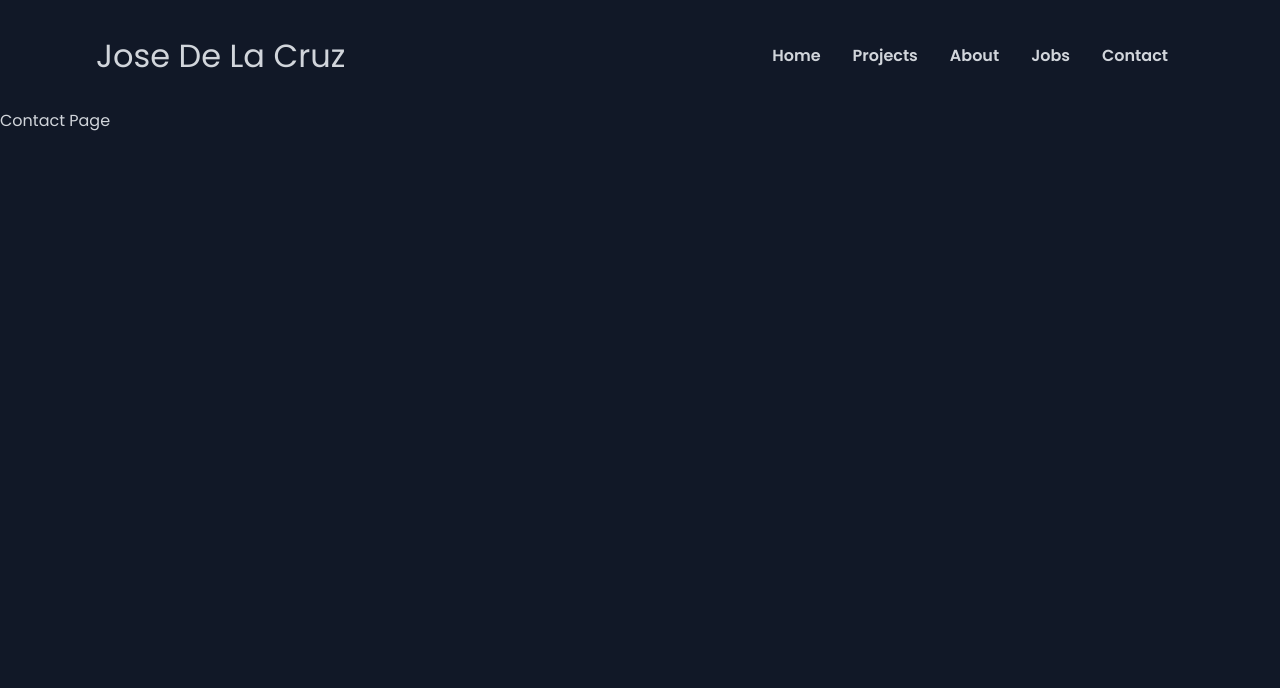
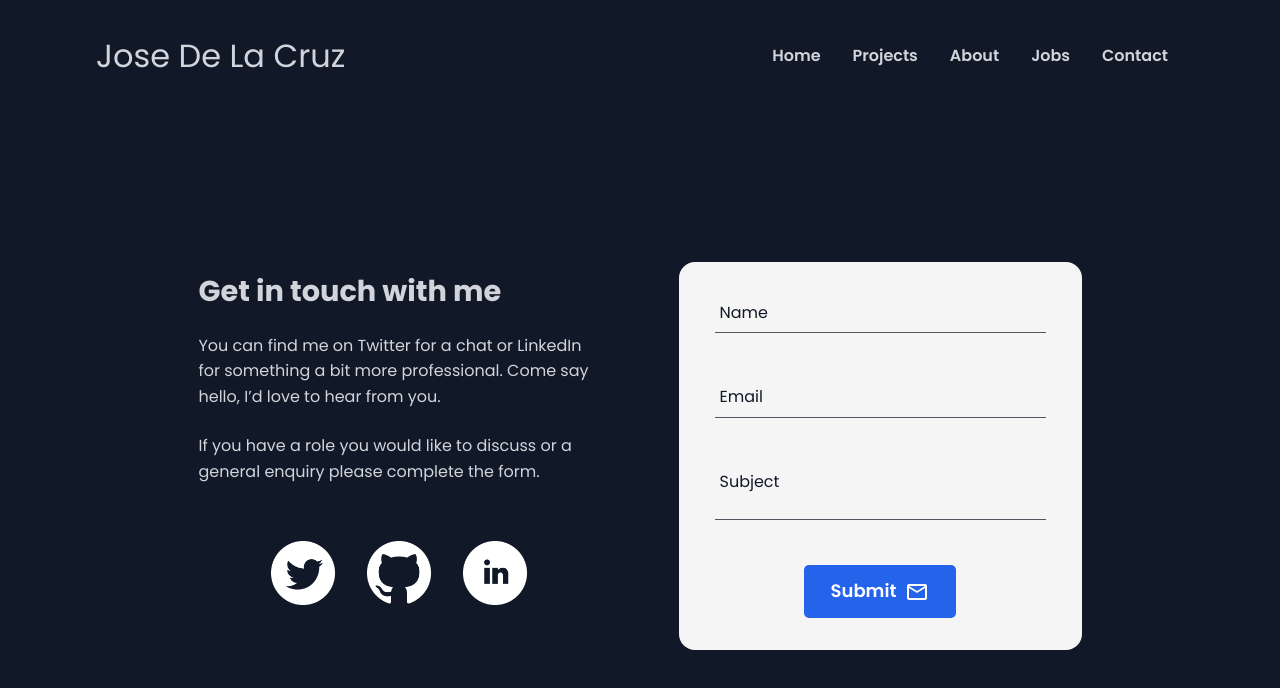
Before and after one commit to jdelacruzv/portafolio, a React (Vite) app: page /contact in a window 1280 px wide. Shown: the top 688 px of the page. Built offline with nearby package versions, Linux system fonts and the light colour scheme.

Commit message:
added ContactForm component

```diff
--- /dev/null
+++ b/src/components/ContactForm.jsx
@@ -0,0 +1,42 @@
+import Button from "../components/Button";
+import style from "./ContactForm.module.css";
+
+const ContactForm = () => {
+	return (
+		<form
+			className={style.contact__form}
+			name="contact"
+			method="POST"
+			netlify-honeypot="bot-field"
+			data-netlify="true"
+		>
+			<div className={style.contact__container}>
+				{/* Campo honeypot (tarro de miel) para evitar los bots de spam */}
+				<div className={style.hidden}>
+					<label>
+						Don’t fill this out if you’re human:
+						<input name="bot-field" />
+					</label>
+				</div>
+				<div className={style.contact__group}>
+					<input type="text" name="name" id="name" required />
+					<span className={style.contact__bar}></span>
+					<label htmlFor="">Name</label>
+				</div>
+				<div className={style.contact__group}>
+					<input type="email" name="email" id="email" required />
+					<span className={style.contact__bar}></span>
+					<label htmlFor="">Email</label>
+				</div>
+				<div className={style.contact__group}>
+					<textarea name="subject" id="subject" required></textarea>
+					<span className={style.contact__bar}></span>
+					<label htmlFor="">Subject</label>
+				</div>
+				<Button text={"Submit"} icon={"/assets/icons/mail.png"} path={"/contact"} />
+			</div>
+		</form>
+	);
+};
+
+export default ContactForm;
--- /dev/null
+++ b/src/components/ContactForm.module.css
@@ -0,0 +1,95 @@
+.contact__form {
+  display: flex;
+  flex-direction: column;
+  justify-content: center;
+  align-items: center;
+  max-width: 768px;
+  margin: 0;
+  background-color: #f5f5f5;
+  border-radius: 1rem;
+}
+
+.contact__container {
+  width: 100%;
+  margin: auto;
+  padding: 2rem 0;
+}
+
+.hidden {
+  display: none;
+  color: var(--color-dark);
+}
+
+.contact__group {
+  position: relative;
+  margin: 0 20px 45px 20px;
+}
+
+input,
+textarea {
+  background-color: #f5f5f5;
+  color: var(--color-dark);
+  font-size: 18px;
+  padding: 10px 10px 10px 5px;
+  display: block;
+  width: 100%;
+  border: none;
+  border-bottom: 1px solid var(--color-gray);
+  resize: none;
+  z-index: 700;
+}
+
+input:focus,
+textarea:focus {
+  outline: none;
+  color: var(--color-dark);
+}
+
+label {
+  position: absolute;
+  top: 10px;
+  left: 5px;
+  font-size: 1rem;
+  color: var(--color-dark);
+  transition: 0.5s ease all;
+  pointer-events: none;
+}
+
+input:focus~label,
+input:valid~label,
+textarea:focus~label,
+textarea:valid~label {
+  position: absolute;
+  top: -16px;
+  font-size: 14px;
+  font-weight: bold;
+  color: var(--color-dark);
+}
+
+.contact__bar {
+  position: relative;
+  display: block;
+  width: 100%;
+}
+
+.contact__bar::before {
+  content: '';
+  height: 1px;
+  width: 0;
+  position: absolute;
+  bottom: 0;
+  left: 0;
+  background-color: var(--color-dark);
+  transition: 0.3s ease all;
+}
+
+input:focus~.contact__bar::before,
+textarea:focus~.contact__bar::before {
+  width: 100%;
+}
+
+@media screen and (min-width: 768px) {
+  .contact__container {
+    padding: 2rem 1rem;
+  }
+}
--- /dev/null
+++ b/src/components/SocialNetworks.jsx
@@ -0,0 +1,43 @@
+import style from "./SocialNetworks.module.css";
+
+const SocialNetworks = () => {
+	return (
+		<div className={style.social}>
+			<a
+				className={style.social__link}
+				href="https://twitter.com/jose_delacruz_v/"
+				target="_blank"
+			>
+				<img
+					className={style.social__img}
+					src="assets/icons/twitter.png"
+					alt="Logo twitter"
+				/>
+			</a>
+			<a
+				className={style.social__link}
+				href="https://github.com/jdelacruzv"
+				target="_blank"
+			>
+				<img
+					className={style.social__img}
+					src="assets/icons/github.png"
+					alt="Logo github"
+				/>
+			</a>
+			<a
+				className={style.social__link}
+				href="https://www.linkedin.com/in/jose-luis-de-la-cruz-vela/"
+				target="_blank"
+			>
+				<img
+					className={style.social__img}
+					src="assets/icons/linkedin.png"
+					alt="Logo linkedin"
+				/>
+			</a>
+		</div>
+	);
+};
+
+export default SocialNetworks;
--- /dev/null
+++ b/src/components/SocialNetworks.module.css
@@ -0,0 +1,27 @@
+.social {
+  display: flex;
+  flex-wrap: wrap;
+  justify-content: center;
+  align-items: center;
+  margin: 2rem 0;
+}
+
+.social__link {
+  display: flex;
+}
+
+.social__img {
+  width: 64px;
+  height: 64px;
+  margin: 0 .4rem;
+}
+
+.social__img:hover {
+  transform: scale(1.2);
+}
+
+@media screen and (min-width: 768px) {
+  .social__img {
+    margin: 0 1rem;
+  }
+}
--- a/src/pages/AboutPage.jsx
+++ b/src/pages/AboutPage.jsx
@@ -29,44 +29,6 @@ const AboutPage = () => {
 					</p>
 				</div>
 			</article>
-			<div className={style.social}>
-				<a
-					className={style.social__link}
-					href="https://www.facebook.com/joseluis.delacruz.vela/"
-					target="_blank"
-				>
-					<img
-						id="social__facebook"
-						className={style.social__img}
-						src="assets/icons/facebook.png"
-						alt="Logo facebook"
-					/>
-				</a>
-				<a
-					className={style.social__link}
-					href="https://twitter.com/jose_delacruz_v/"
-					target="_blank"
-				>
-					<img
-						id="social__twitter"
-						className={style.social__img}
-						src="assets/icons/twitter.png"
-						alt="Logo twitter"
-					/>
-				</a>
-				<a
-					className={style.social__link}
-					href="https://www.instagram.com/jose_delacruz_v/"
-					target="_blank"
-				>
-					<img
-						id="social__instagram"
-						className={style.social__img}
-						src="assets/icons/instagram.png"
-						alt="Logo instagram"
-					/>
-				</a>
-			</div>
 		</section>
 	);
 };
--- a/src/pages/AboutPage.module.css
+++ b/src/pages/AboutPage.module.css
@@ -34,28 +34,6 @@
   line-height: 1.5;
 }
 
-.social {
-  display: flex;
-  flex-wrap: wrap;
-  justify-content: center;
-  align-items: center;
-  margin: 1rem 0;
-}
-
-.social__link {
-  display: flex;
-}
-
-.social__img {
-  width: 40px;
-  height: 40px;
-  margin: 0 0.5rem;
-}
-
-.social__img:hover {
-  transform: scale(1.2);
-}
-
 @media screen and (min-width: 1200px) {
 	.aboutme__container {
     flex-direction: row;
--- /dev/null
+++ b/src/pages/ContactPage.module.css
@@ -0,0 +1,44 @@
+.contact {
+	display: flex;
+	flex-direction: column;
+	align-items: center;
+	justify-content: center;
+  margin: 0 1.5rem 2rem;
+}
+
+.contact__intro {
+  display: flex;
+  flex-direction: column;
+  justify-content: center;
+  margin-bottom: 1rem;
+}
+
+.contact__title {
+  font-size: 1.8rem;
+  margin: 0 0 1.5rem;
+}
+
+.contact__text {
+  margin: 0 0 1.5rem;
+  line-height: 1.6;
+}
+
+@media screen and (min-width: 768px) {
+  .contact {
+    flex-direction: row;
+    gap: 5rem;
+    height: calc(100vh - 112px);
+    margin-bottom: 0;
+  }
+
+  .contact__intro {
+    width: 400px;
+    margin-bottom: 0;
+  }
+}
+
+@media screen and (min-width: 1200px) {
+  .contact {
+    gap: 5rem;
+  }
+}
--- a/src/pages/ContactPages.jsx
+++ b/src/pages/ContactPages.jsx
@@ -1,8 +1,24 @@
+import ContactForm from "../components/ContactForm";
+import SocialNetworks from "../components/SocialNetworks";
+import style from "./ContactPage.module.css";
+
 const ContactPage = () => {
 	return (
-		<div>
-			Contact Page
-		</div>
+		<section className={style.contact}>
+			<div className={style.contact__intro}>
+				<h2 className={style.contact__title}>Get in touch with me</h2>
+				<p className={style.contact__text}>
+					You can find me on Twitter for a chat or LinkedIn for something a bit more
+					professional. Come say hello, I’d love to hear from you.
+				</p>
+				<p className={style.contact__text}>
+					If you have a role you would like to discuss or a general enquiry please
+					complete the form.
+				</p>
+				<SocialNetworks />
+			</div>
+			<ContactForm />
+		</section>
 	);
 };
 
```
Also changed, not shown: public/assets/icons/mail.png (added), public/assets/icons/skills/node.svg.
